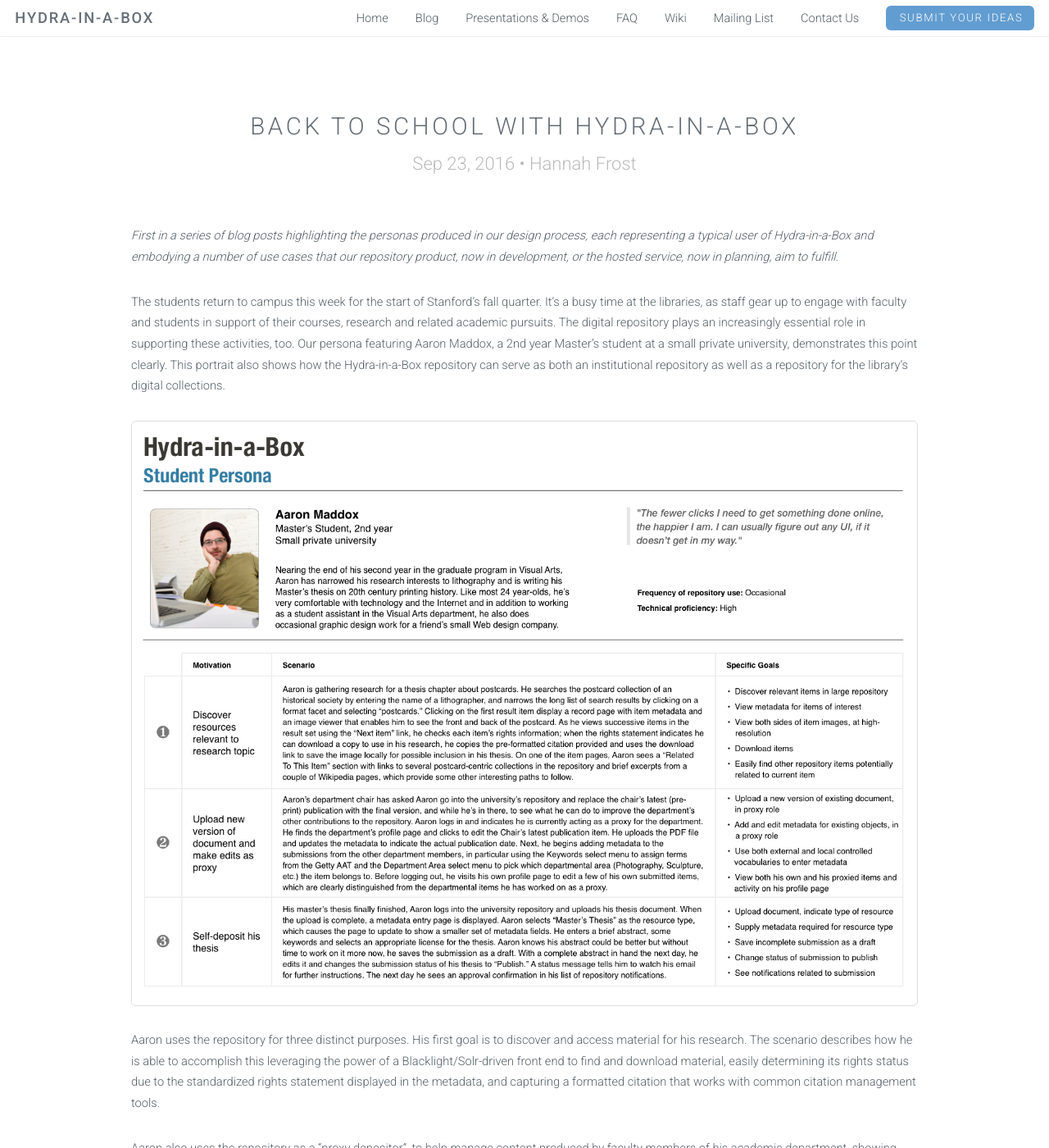
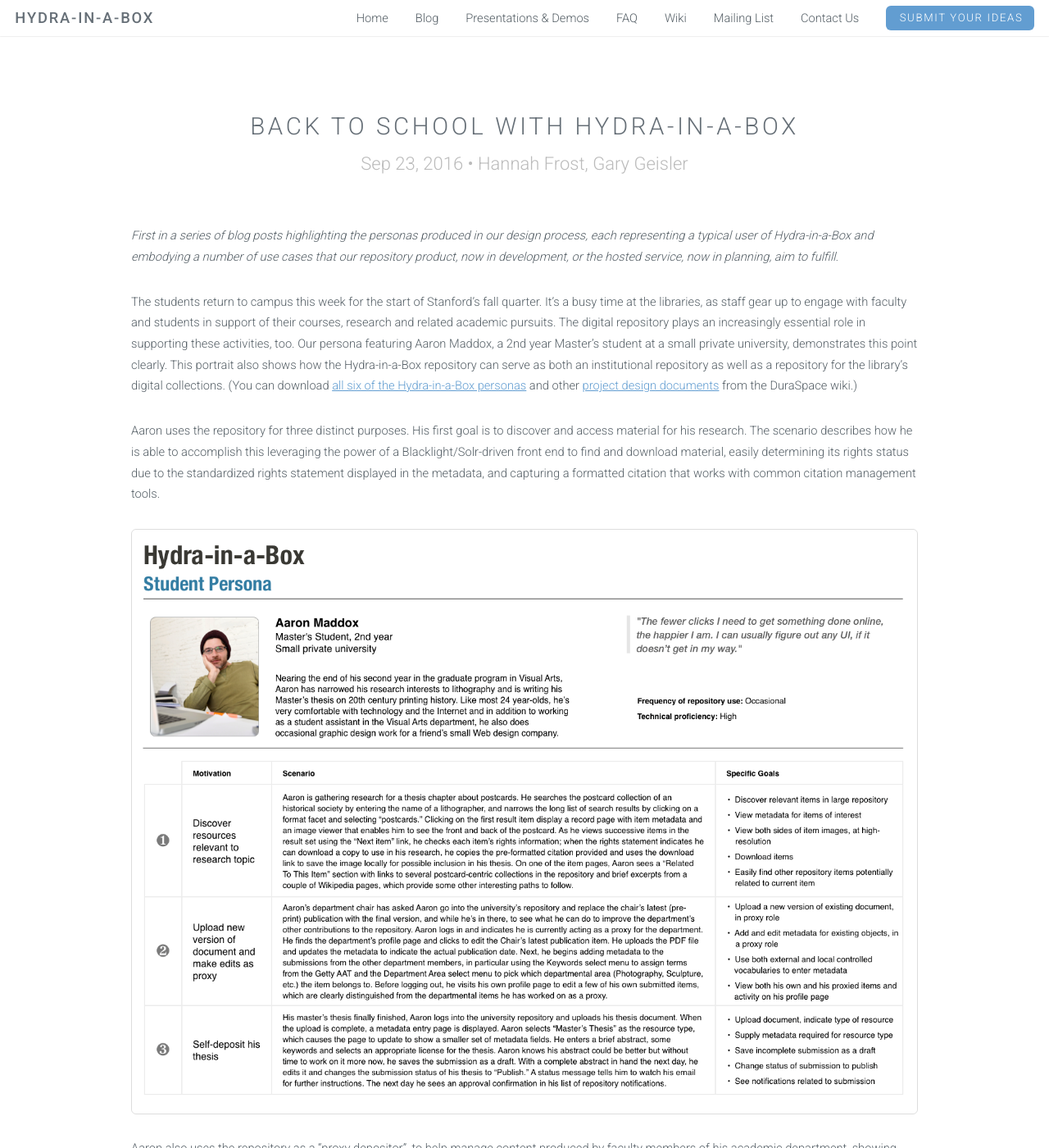
Before and after one commit to samvera-labs/hyku.github.io, a Jekyll site: the page built from _posts/2016-09-23-back-to-school.markdown, in a window 1280 px wide and 1400 px high. Shown: the whole window at 82% size. Built offline with Jekyll 4.4.1, drawn with Linux system fonts in a browser that asks for light colours; some of the changed text lies outside the part shown.

Commit message:
Add links to design documents

```diff
--- a/_posts/2016-09-23-back-to-school.markdown
+++ b/_posts/2016-09-23-back-to-school.markdown
@@ -1,19 +1,24 @@
 ---
 layout: post
 title: Back to School with Hydra-in-a-Box
-author: Hannah Frost
+author: Hannah Frost, Gary Geisler
 ---
 
 *First in a series of blog posts highlighting the personas produced in our design process, each representing a typical user of Hydra-in-a-Box and embodying a number of use cases that our repository product, now in development, or the hosted service, now in planning, aim to fulfill.*
 
 The students return to campus this week for the start of Stanford’s fall quarter. It’s a busy time at the libraries, as staff gear up to engage with faculty and students in support of their courses, research and related academic pursuits. The digital repository plays an increasingly essential role in supporting these activities, too. Our persona featuring Aaron Maddox, a 2nd year Master’s student at a small private university, demonstrates this point clearly. This portrait also shows how the Hydra-in-a-Box repository can serve as both an institutional repository as well as a repository for the library’s digital collections.
+(You can download
+<a href="https://wiki.duraspace.org/download/attachments/76841397/Hydra-in-a-Box%20Personas.pdf?version=3&modificationDate=1465782652119&api=v2">all six of the Hydra-in-a-Box personas</a>
+and other
+<a href="https://wiki.duraspace.org/display/hydra/Hydra-in-a-Box+Design+Documents">project design documents</a>
+from the DuraSpace wiki.)
+
+Aaron uses the repository for three distinct purposes. His first goal is to discover and access material for his research. The scenario describes how he is able to accomplish this leveraging the power of a Blacklight/Solr-driven front end to find and download material, easily determining its rights status due to the standardized rights statement displayed in the metadata, and capturing a formatted citation that works with common citation management tools.
 
 <figure class="image fit persona">
   <img src="/images/Hydra-in-a-Box_Persona-Student.png" alt="Student Persona" />
 </figure>
 
-Aaron uses the repository for three distinct purposes. His first goal is to discover and access material for his research. The scenario describes how he is able to accomplish this leveraging the power of a Blacklight/Solr-driven front end to find and download material, easily determining its rights status due to the standardized rights statement displayed in the metadata, and capturing a formatted citation that works with common citation management tools.
-
 Aaron also uses the repository as a “proxy depositor”, to help manage content produced by faculty members of his academic department, showing how Hydra-in-a-Box’s flexible roles make it possible for busy faculty to delegate repository content management tasks. Finally Aaron uses the repository to deposit his own thesis, and the scenario suggests the critical functionality provided by a mediated deposit workflow that the repository supports to facilitate the review and approval of theses and other culminating student works by department administrators and faculty. (The Hydra-in-a-Box team has been actively supporting the development of mediated deposit functionality in Sufia, work currently in progress under the leadership of Oregon State University.)
 
-Next up in the series, we will explore how Hydra-in-a-Box fits into life of a Digital Projects Coordinator.
+Next up in the series, we will explore how Hydra-in-a-Box fits into the life of a Digital Projects Coordinator.
```
